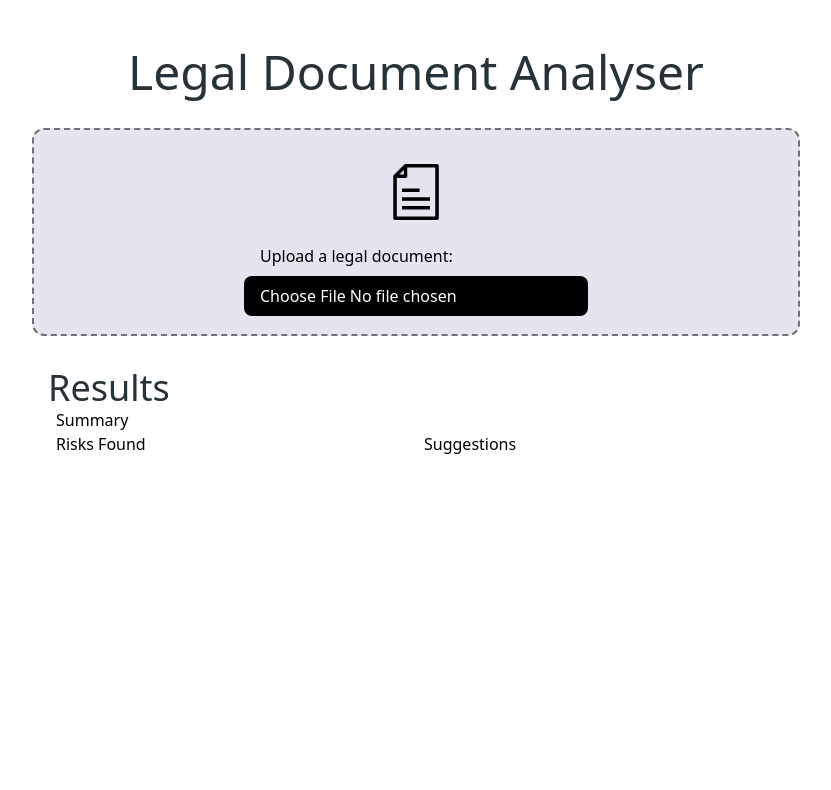
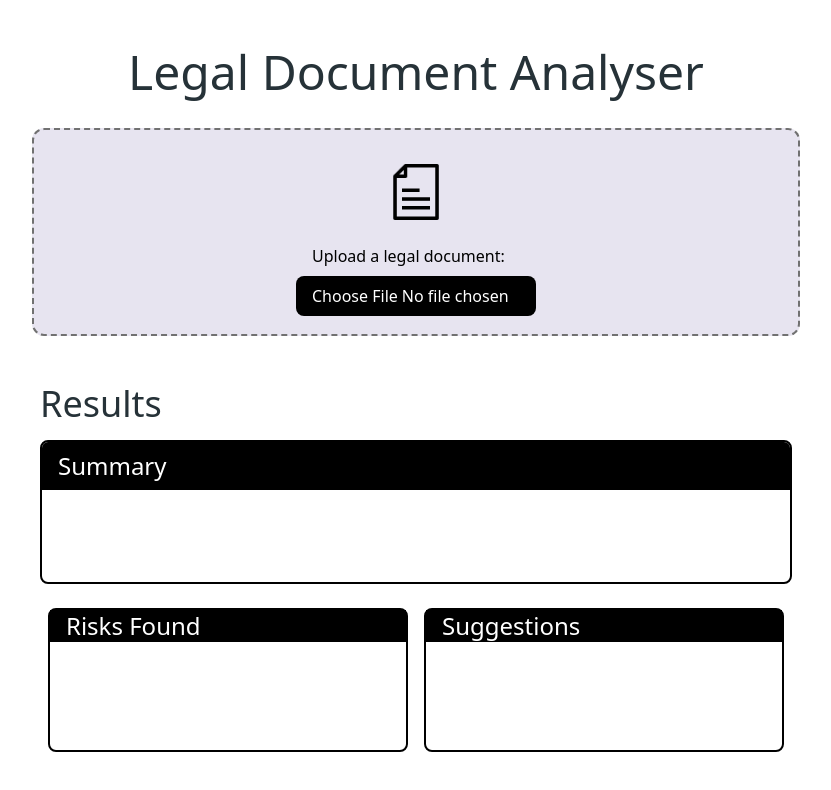
Before and after one commit to jerryjohnsoffl/legal-document-analyzer, a React (Vite) app in the folder frontend/: page / in a window 1280 px wide. Shown: the top 790 px of the page, without its empty margins (224-1055 px from the left). Built offline with nearby package versions, Linux system fonts and the light colour scheme.

Commit message:
Result analysis added

```diff
--- a/frontend/src/App.jsx
+++ b/frontend/src/App.jsx
@@ -9,7 +9,7 @@ function App() {
 
   return (
     <>
-      <div className="w-screen min-h-screen flex flex-col items-center py-4">
+      <div className="w-full min-h-screen flex flex-col items-center py-4">
         <h1 className="text-3xl text-black md:text-4xl lg:text-5xl font-medium my-8">Legal Document Analyser</h1>
         <Doc />
         <Result />
--- a/frontend/src/components/Doc.jsx
+++ b/frontend/src/components/Doc.jsx
@@ -7,7 +7,7 @@ const Doc = () => {
         <img src={DocImg} alt="" className='h-8 md:h-14 my-4'/>
         <div className="flex flex-col">
           <label className='py-2 px-4' for="myfile">Upload a legal document:</label>
-          <input className="bg-def-black py-2 px-4 rounded-lg flex justify-center text-white" type="file" accept=".pdf,.docx,.txt" name="" id="myfile" />
+          <input className="bg-def-black py-4 px-8 w-full md:w-60 md:py-2 md:px-4 rounded-lg flex justify-center text-white" type="file" accept=".pdf,.docx,.txt" name="" id="myfile" />
           </div>
     </div>
   )
--- a/frontend/src/components/Result.jsx
+++ b/frontend/src/components/Result.jsx
@@ -2,14 +2,31 @@ import React from 'react'
 
 const Result = () => {
   return (
-    <div className="w-3/5 my-8 px-4">
-        <h3 className="text-2xl md:text-3xl lg:text-4xl font-medium text-black">Results</h3>
-        <div className="mx-2">Summary</div>
-        <div className="flex">
-            <div className="w-1/2 mx-2">Risks Found</div>
-            <div className="w-1/2 mx-2">Suggestions</div>
+    <div className="w-3/5 my-8 px-2">
+        <h3 className="text-2xl md:text-3xl lg:text-4xl my-4 font-medium text-black">Results</h3>
+        <div className="w-full min-h-36 border-2 outline-none border-solid rounded-lg">
+          <div className="bg-def-black rounded-t-md py-2">
+            <h4 className="text-white text-2xl px-4">Summary</h4>
+          </div>
+          <div className="">
+
+          </div>
+
         </div>
-
+        <div className="flex flex-col md:flex-row my-4">
+            <div className="w-full my-2 md:w-1/2 md:mx-2 min-h-36 border-2 outline-none border-solid rounded-lg">
+            <div className="w-full bg-def-black">
+              <h4 className="text-white text-2xl px-4">Risks Found</h4>
+            </div>
+            <div className=""></div>
+            </div>
+            <div className="w-full my-2 md:w-1/2 md:mx-2 min-h-36 border-2 outline-none border-solid rounded-lg">
+              <div className="w-full bg-def-black">
+                <h4 className="text-white text-2xl px-4">Suggestions</h4>
+              </div>
+              <div className=""></div>
+            </div>
+        </div>
     </div>
   )
 }
```
